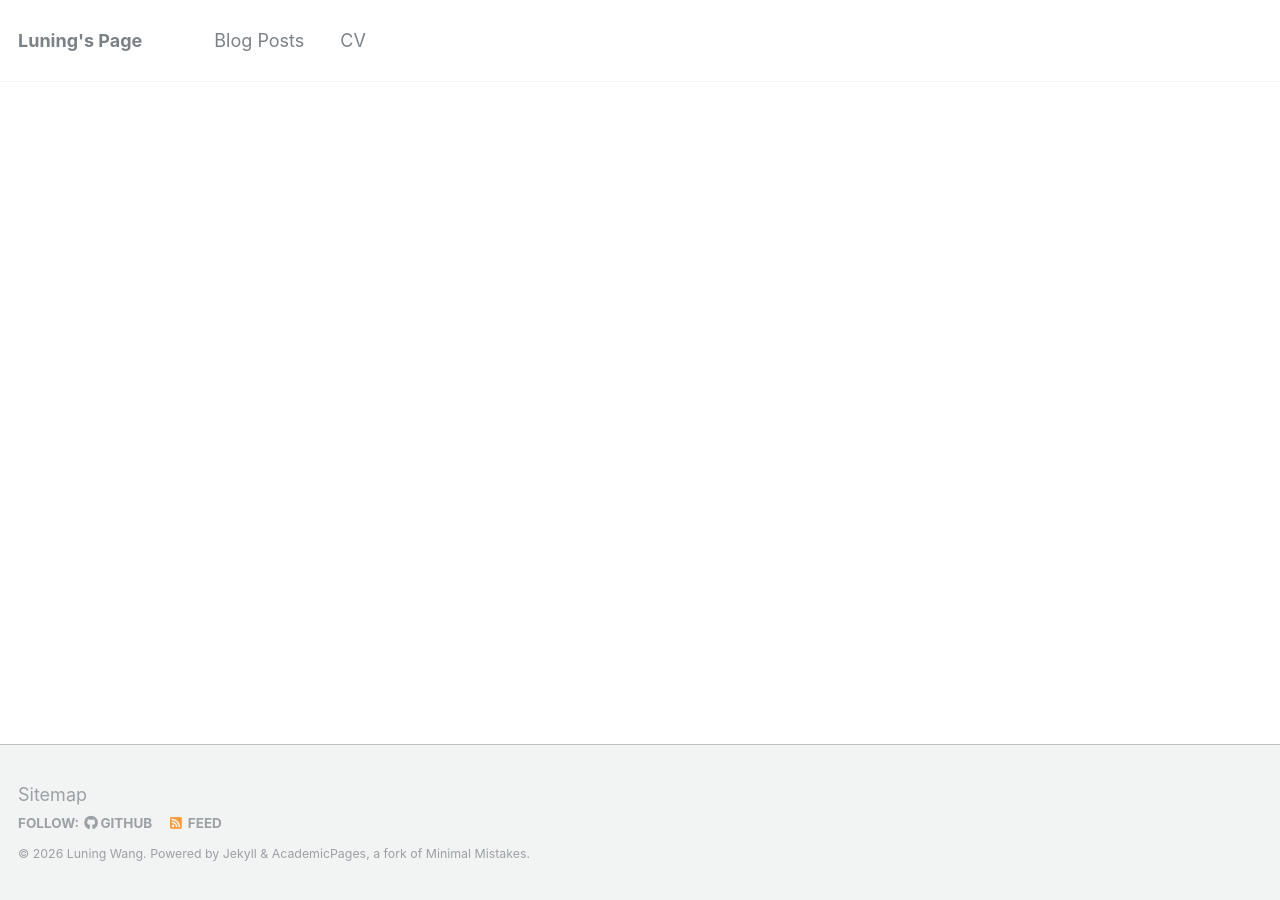
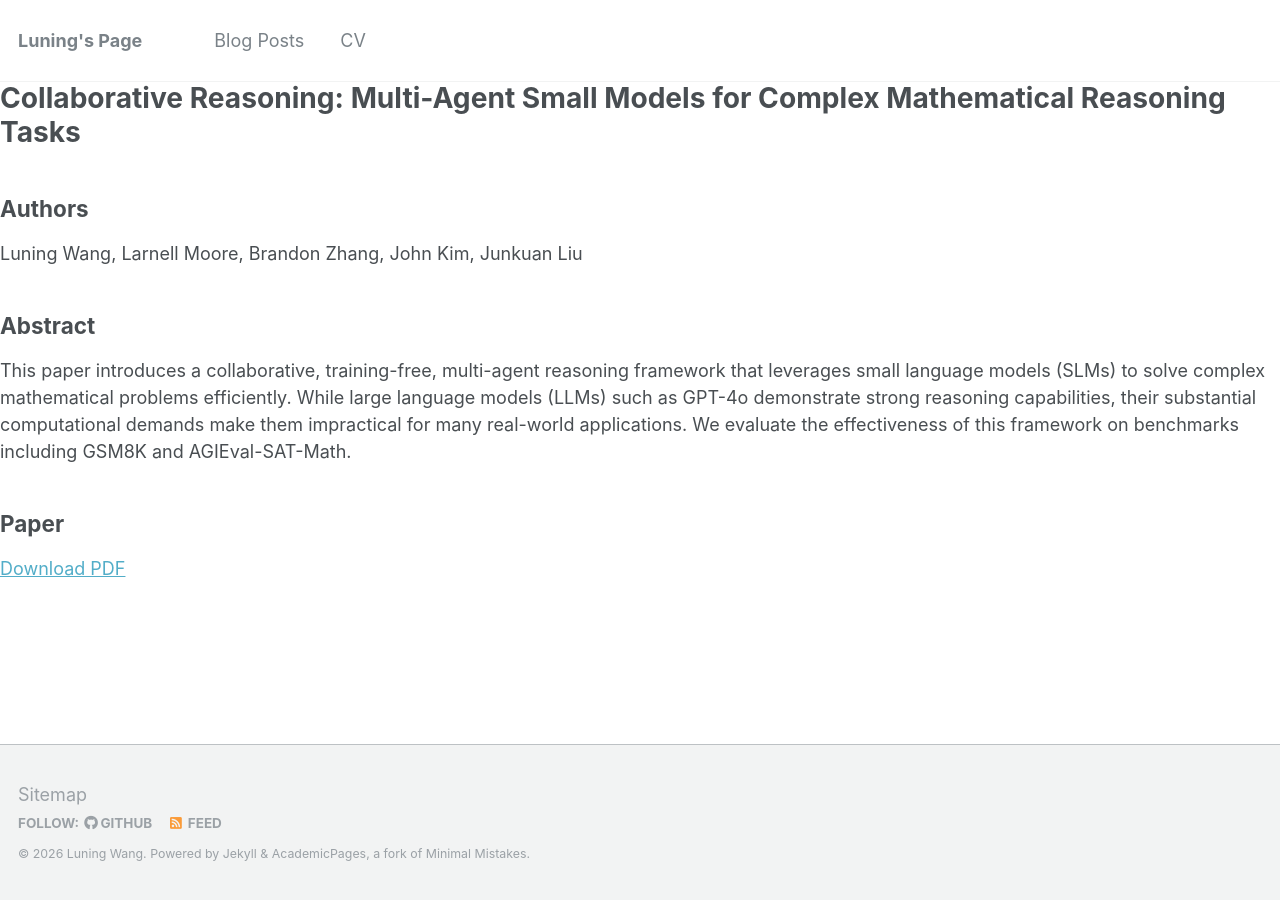
Before and after one commit to wln20/wln20.github.io, a Jekyll site: the page built from publications/small_model_reasoning.md, in a window 1280 px wide. Built offline with Jekyll 4.4.1, drawn with Linux system fonts in a browser that asks for light colours.

Commit message:
Revise title and enhance abstract in publication
Updated the title for clarity and improved the abstract section to summarize the paper's contributions and evaluation benchmarks.

```diff
--- a/publications/small_model_reasoning.md
+++ b/publications/small_model_reasoning.md
@@ -3,7 +3,7 @@ layout: default
 
 scholar: true
 
-title: "Collaborative Reasoning: Multi-Agent Small Models for Complex Mathematic Reasoning Tasks"
+title: "Collaborative Reasoning: Multi-Agent Small Models for Complex Mathematical Reasoning Tasks"
 
 authors:
   - "Luning Wang"
@@ -24,30 +24,26 @@ abstract: >
 
   While large language models (LLMs) such as GPT-4o
   demonstrate strong reasoning capabilities, their
-  substantial computational demands, often exceeding
-  200 billion parameters, make them impractical for
-  many real-world applications.
-
-  To address this limitation, we propose a lightweight
-  pipeline where multiple diverse SLMs independently
-  attempt a reasoning task, and a larger summarizer
-  model identifies consensus or initiates iterative
-  refinement.
-
-  In cases of disagreement, each SLM takes on the role
-  of a teacher, critically evaluating anonymized
-  "student" responses and providing justification for
-  its preferred solution.
-
-  This cycle continues until convergence is reached
-  or a maximum number of iterations is exceeded.
-
-  Our method enables enhanced reasoning without
-  additional training or supervision.
+  substantial computational demands make them
+  impractical for many real-world applications.
 
   We evaluate the effectiveness of this framework
-  on challenging benchmarks including GSM8K and
-  AGIEval-SAT-Math.
+  on benchmarks including GSM8K and AGIEval-SAT-Math.
 
 permalink: /publications/small_model_reasoning/
 ---
+
+# Collaborative Reasoning: Multi-Agent Small Models for Complex Mathematical Reasoning Tasks
+
+## Authors
+
+Luning Wang, Larnell Moore, Brandon Zhang,
+John Kim, Junkuan Liu
+
+## Abstract
+
+This paper introduces a collaborative, training-free, multi-agent reasoning framework that leverages small language models (SLMs) to solve complex mathematical problems efficiently. While large language models (LLMs) such as GPT-4o demonstrate strong reasoning capabilities, their substantial computational demands make them impractical for many real-world applications. We evaluate the effectiveness of this framework on benchmarks including GSM8K and AGIEval-SAT-Math.
+
+## Paper
+
+[Download PDF](https://wln20.github.io/files/Small_Model_Reasoning.pdf)
```
